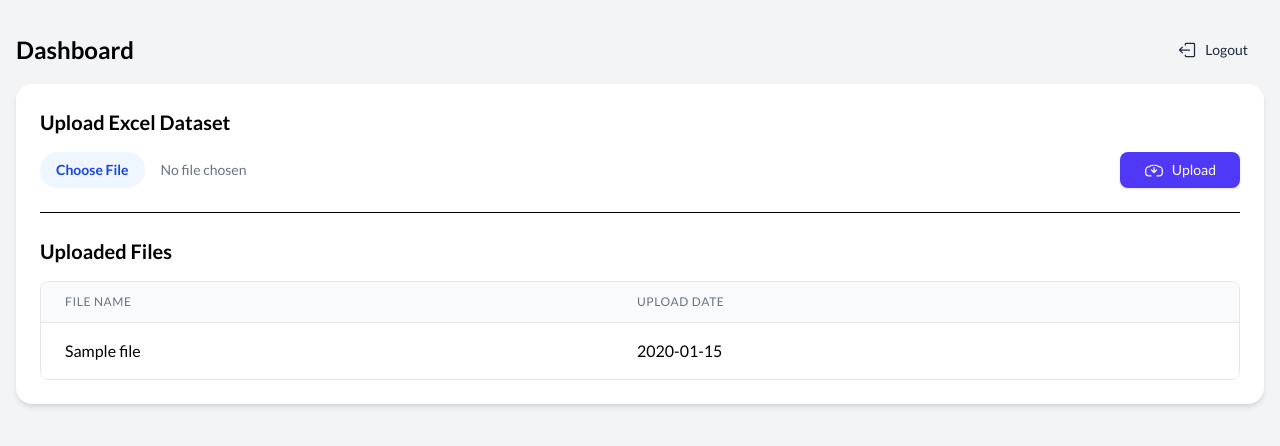
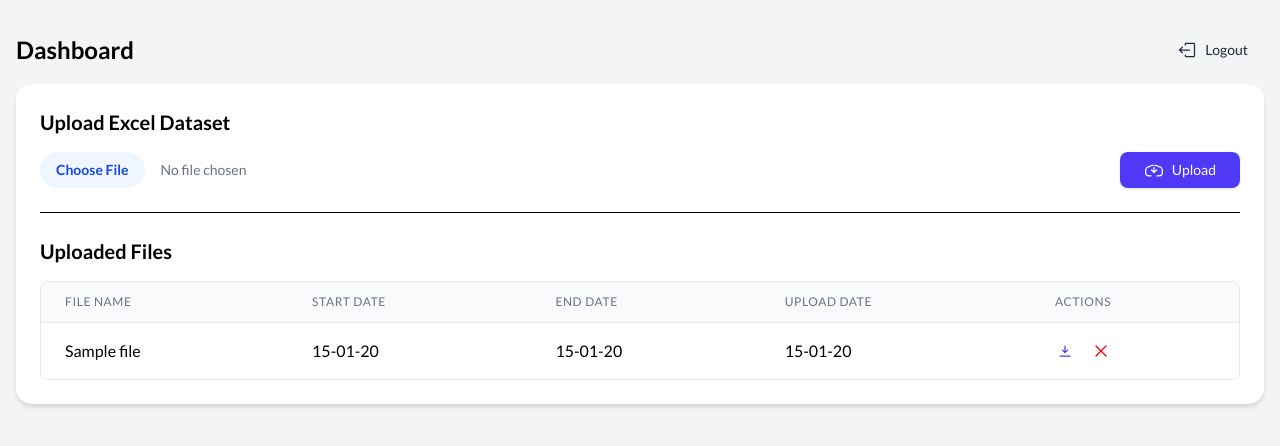
Before and after one commit to rReyvn/SugarPricePredict-Web, a Django app: template sugar/templates/dashboard.html in a window 1280 px wide. Shown: the top 446 px of the page. Run offline with Django 5.2, Linux system fonts and the light colour scheme; the template is opened without the code that fills it: most values are stand-ins (such as "Sample title", 1, 10 or a date in 2020); some libraries are stand-ins or nearby versions.

Commit message:
Change: add more content and actions to the dataset table on dashboard

```diff
--- a/sugar/templates/dashboard.html
+++ b/sugar/templates/dashboard.html
@@ -71,7 +71,19 @@
                                 </th>
                                 <th scope="col"
                                     class="px-6 py-3 text-left text-xs font-medium text-gray-500 uppercase tracking-wider">
+                                    Start Date
+                                </th>
+                                <th scope="col"
+                                    class="px-6 py-3 text-left text-xs font-medium text-gray-500 uppercase tracking-wider">
+                                    End Date
+                                </th>
+                                <th scope="col"
+                                    class="px-6 py-3 text-left text-xs font-medium text-gray-500 uppercase tracking-wider">
                                     Upload Date
+                                </th>
+                                <th scope="col"
+                                    class="px-6 py-3 text-left text-xs font-medium text-gray-500 uppercase tracking-wider">
+                                    Actions
                                 </th>
                             </tr>
                         </thead>
@@ -79,11 +91,43 @@
                             {% for file in uploaded_files %}
                                 <tr>
                                     <td class="px-6 py-4 whitespace-nowrap">{{ file.name }}</td>
-                                    <td class="px-6 py-4 whitespace-nowrap">{{ file.upload_date|date:"Y-m-d" }}</td>
+                                    <td class="px-6 py-4 whitespace-nowrap">{{ file.start_date|date:"d-m-y" }}</td>
+                                    <td class="px-6 py-4 whitespace-nowrap">{{ file.end_date|date:"d-m-y" }}</td>
+                                    <td class="px-6 py-4 whitespace-nowrap">{{ file.upload_date|date:"d-m-y" }}</td>
+                                    <td class="px-6 py-4 whitespace-nowrap">
+                                        <div class="flex items-center space-x-4">
+                                            <a href="{% url 'download_file' filename=file.name %}"
+                                               class="text-indigo-600 hover:text-indigo-900">
+                                                <svg width="20px"
+                                                     height="20px"
+                                                     stroke-width="1.5"
+                                                     viewBox="0 0 24 24"
+                                                     fill="none"
+                                                     xmlns="http://www.w3.org/2000/svg"
+                                                     color="currentColor">
+                                                    <path d="M6 18h12M12 6v8m0 0l-3-3m3 3l3-3" stroke="currentColor" stroke-width="1.5" stroke-linecap="round" stroke-linejoin="round">
+                                                    </path>
+                                                </svg>
+                                            </a>
+                                            <a href="{% url 'delete_file' filename=file.name %}"
+                                               class="text-red-600 hover:text-red-900">
+                                                <svg width="20px"
+                                                     height="20px"
+                                                     stroke-width="1.5"
+                                                     viewBox="0 0 24 24"
+                                                     fill="none"
+                                                     xmlns="http://www.w3.org/2000/svg"
+                                                     color="currentColor">
+                                                    <path d="M18 6L6 18M6 6l12 12" stroke="currentColor" stroke-width="1.5" stroke-linecap="round" stroke-linejoin="round">
+                                                    </path>
+                                                </svg>
+                                            </a>
+                                        </div>
+                                    </td>
                                 </tr>
                             {% empty %}
                                 <tr>
-                                    <td colspan="2"
+                                    <td colspan="5"
                                         class="px-6 py-4 whitespace-nowrap text-center text-gray-500">
                                         No files uploaded yet.
                                     </td>
--- a/sugar/urls.py
+++ b/sugar/urls.py
@@ -25,6 +25,8 @@ urlpatterns = [
     path('login/', views.login_view, name='login'),
     path('dashboard/', views.dashboard_view, name='dashboard'),
     path('logout/', views.logout_view, name='logout'),
+    path('download/<str:filename>/', views.download_file, name='download_file'),
+    path('delete/<str:filename>/', views.delete_file, name='delete_file'),
 ]
 
 if settings.DEBUG:
--- a/theme/static/css/dist/styles.css
+++ b/theme/static/css/dist/styles.css
@@ -10,7 +10,9 @@
     --font-mono: ui-monospace, SFMono-Regular, Menlo, Monaco, Consolas, "Liberation Mono",
       "Courier New", monospace;
     --color-red-100: oklch(93.6% 0.032 17.717);
+    --color-red-600: oklch(57.7% 0.245 27.325);
     --color-red-700: oklch(50.5% 0.213 27.518);
+    --color-red-900: oklch(39.6% 0.141 25.723);
     --color-blue-50: oklch(97% 0.014 254.604);
     --color-blue-100: oklch(93.2% 0.032 255.585);
     --color-blue-700: oklch(48.8% 0.243 264.376);
@@ -18,6 +20,7 @@
     --color-indigo-600: oklch(51.1% 0.262 276.966);
     --color-indigo-700: oklch(45.7% 0.24 277.023);
     --color-indigo-800: oklch(39.8% 0.195 277.366);
+    --color-indigo-900: oklch(35.9% 0.144 278.697);
     --color-gray-50: oklch(98.5% 0.002 247.839);
     --color-gray-100: oklch(96.7% 0.003 264.542);
     --color-gray-200: oklch(92.8% 0.006 264.531);
@@ -317,6 +320,11 @@
     margin-inline-start: calc(calc(var(--spacing) * 2) * var(--tw-space-x-reverse));
     margin-inline-end: calc(calc(var(--spacing) * 2) * calc(1 - var(--tw-space-x-reverse)));
   }
+  :where(.space-x-4 > :not(:last-child)) {
+    --tw-space-x-reverse: 0;
+    margin-inline-start: calc(calc(var(--spacing) * 4) * var(--tw-space-x-reverse));
+    margin-inline-end: calc(calc(var(--spacing) * 4) * calc(1 - var(--tw-space-x-reverse)));
+  }
   :where(.divide-y > :not(:last-child)) {
     --tw-divide-y-reverse: 0;
     border-bottom-style: var(--tw-border-style);
@@ -519,6 +527,12 @@
   .text-gray-800 {
     color: var(--color-gray-800);
   }
+  .text-indigo-600 {
+    color: var(--color-indigo-600);
+  }
+  .text-red-600 {
+    color: var(--color-red-600);
+  }
   .text-red-700 {
     color: var(--color-red-700);
   }
@@ -583,6 +597,16 @@
   @media (hover: hover) {
     .hover\:bg-indigo-700:hover {
       background-color: var(--color-indigo-700);
+    }
+  }
+  @media (hover: hover) {
+    .hover\:text-indigo-900:hover {
+      color: var(--color-indigo-900);
+    }
+  }
+  @media (hover: hover) {
+    .hover\:text-red-900:hover {
+      color: var(--color-red-900);
     }
   }
   @media (hover: hover) {
```
Also changed, not shown: sugar/views.py (+34 -0 lines).
